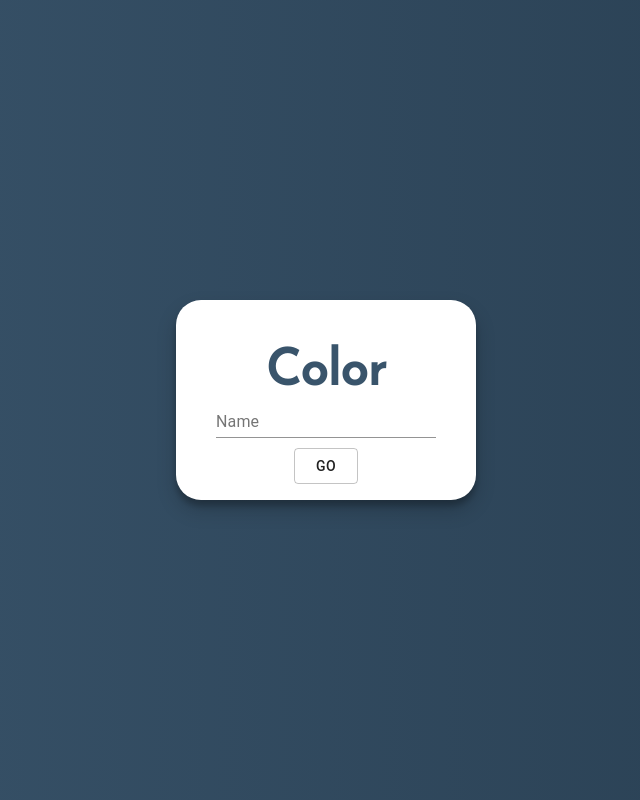
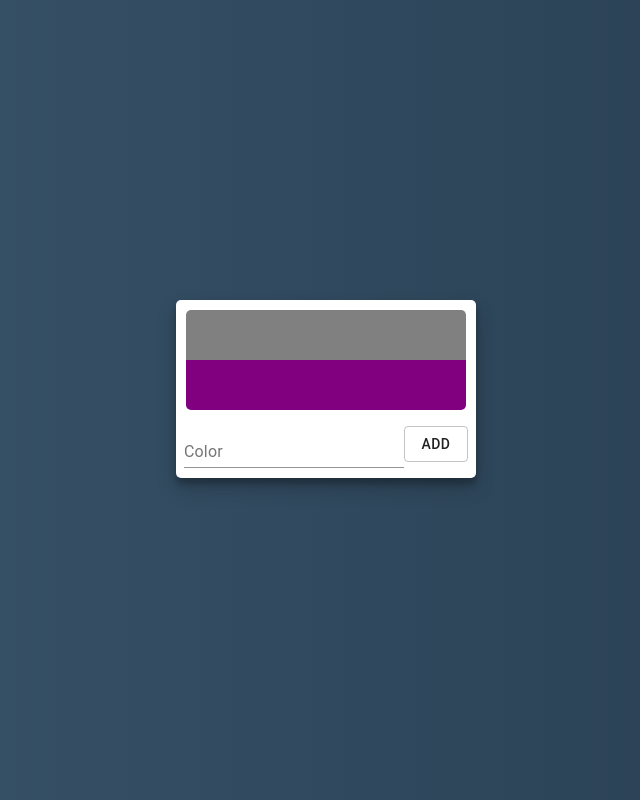
Before and after one commit to banjoanton/color-saver, a React app: page /users/1 in a window 1280 px wide. Shown: the whole page, without its empty margins (314-954 px from the left). Built offline with nearby package versions, Linux system fonts and the light colour scheme.

Commit message:
Added React Router Dom and refactored

```diff
--- a/src/client/App.js
+++ b/src/client/App.js
@@ -1,4 +1,5 @@
 import React, { useState } from 'react';
+import { BrowserRouter as Router, Route, Link } from 'react-router-dom';
 import StartPage from './components/StartPage';
 import UserPage from './components/UserPage';
 
@@ -7,14 +8,21 @@ import './app.css';
 const App = () => {
   const [user, setUser] = useState(null);
 
-  if (user) {
-    return <div><UserPage user={user} /></div>;
-  }
+  // if (user) {
+  //   return <div><UserPage user={user} /></div>;
+  // }
+
+  // return (
+  //   <div>
+  //     <StartPage setUser={setUser} />
+  //   </div>
+  // );
 
   return (
-    <div>
-      <StartPage setUser={setUser} />
-    </div>
+    <Router>
+      <Route exact path="/" render={() => <StartPage setUser={setUser} />} />
+      <Route exact path="/users/:user" render={({ match }) => <UserPage user={match.params.user} />} />
+    </Router>
   );
 };
 
--- a/src/client/app.css
+++ b/src/client/app.css
@@ -8,8 +8,64 @@ body {
 }
 
 h2 {
-    color: rgb(57,84,107);
+    color: rgb(33, 46, 58);
     font-size: 50px;
     font-family: "Josefin Sans", Roboto;
     height: 1px;
 }
+
+.container {
+    border-radius: 5px;
+    box-shadow: 0 10px 20px rgba(0, 0, 0, 0.19), 0 6px 6px rgba(0, 0, 0, 0.23);
+    background:#ffffff;
+
+    position: absolute;
+    left: 50%;
+    top: 50%;
+    margin: -100px 0 0 -150px;
+
+    min-height: 200px;
+    min-width: 300px;
+    width: 300px;
+
+    display: flex;
+    align-items: center;
+    justify-content: center;
+    flex-direction: column;
+
+    box-sizing: border-box;
+}
+
+/* start page */
+.start-box {
+  display: flex;
+  flex-direction: column;
+  justify-content: center;
+  align-items: center;
+  margin: 10px 0 10px 0;
+}
+
+
+/* color page */
+.color {
+    height: 50px;
+    background-color: rgb(33, 46, 58);
+    width: 280px;
+
+    color: white;
+    text-align: left;
+}
+
+.color-input {
+  display: flex;
+  flex-direction: row;
+  justify-content: center;
+  align-items: center;
+  margin: 10px 0 10px 0;
+}
+
+.color-box {
+    border-radius: 5px;
+    margin: 10px 0 0 0;
+    overflow: hidden;
+}
--- /dev/null
+++ b/src/client/components/Color.js
@@ -0,0 +1,14 @@
+import React from 'react';
+
+
+const Color = ({ color }) => {
+  const style = {
+    backgroundColor: color
+  };
+
+  return (
+    <div style={style} className="color" />
+  );
+};
+
+export default Color;
--- a/src/client/components/StartPage.js
+++ b/src/client/components/StartPage.js
@@ -2,52 +2,26 @@
 import React from 'react';
 import TextField from '@material-ui/core/TextField';
 import Button from '@material-ui/core/Button';
+import { useHistory } from 'react-router-dom';
 
 const StartPage = ({ setUser }) => {
+  const history = useHistory();
   const parent = {
-    borderRadius: '25px',
-    boxShadow: '0 10px 20px rgba(0, 0, 0, 0.19), 0 6px 6px rgba(0, 0, 0, 0.23)',
-    background: '#ffffff',
-    minHeight: '200px',
-    minWidth: '300px',
-    position: 'fixed',
-    top: '0',
-    bottom: '0',
-    left: '0',
-    right: '0',
-    width: '300px',
     height: '150px',
-    margin: 'auto',
-    display: 'flex',
-    alignItems: 'center',
-    justifyContent: 'center',
-    flexDirection: 'column'
   };
 
   const handleSubmit = (event) => {
     event.preventDefault();
     const name = event.target.name.value;
-    console.log(name);
-    setUser(name);
-  };
-
-  const child = {
-    width: '300px',
-    margin: '10px'
+    history.push(`/users/${name}`);
   };
 
   return (
-    <div style={parent}>
-      <form onSubmit={handleSubmit}>
-        <div style={child}>
-          <h2>Color</h2>
-        </div>
-        <div style={child}>
-          <TextField type="text" name="user" label="Name" id="name" />
-        </div>
-        <div style={child}>
-          <Button type="submit" variant="outlined">Go</Button>
-        </div>
+    <div style={parent} className="container">
+      <form className="start-box" onSubmit={handleSubmit}>
+        <h2>Color</h2>
+        <TextField style={{ margin: '10px' }} type="text" name="user" label="Name" id="name" />
+        <Button type="submit" variant="outlined">Go</Button>
       </form>
     </div>
   );
--- a/src/client/components/UserPage.js
+++ b/src/client/components/UserPage.js
@@ -1,49 +1,34 @@
 import React from 'react';
+import TextField from '@material-ui/core/TextField';
+import Button from '@material-ui/core/Button';
+import Color from './Color';
 
 const UserPage = ({ user }) => {
-  console.log('UserPage');
-
+  // override css
   const parent = {
-    borderRadius: '25px',
-    boxShadow: '0 10px 20px rgba(0, 0, 0, 0.19), 0 6px 6px rgba(0, 0, 0, 0.23)',
-    background: '#ffffff',
-
-    minWidth: '300px',
-    width: '300px',
     minHeight: '100px',
-
-    display: 'flex',
-    alignItems: 'center',
-    justifyContent: 'center',
-    flexDirection: 'column',
-
-    position: 'absolute',
-    left: '50%',
-    top: '50%',
-    margin: '-100px 0 0 -150px'
-
   };
 
-  const child = {
-    width: '300px',
-    height: '20px',
-    margin: '10px'
+  // handle adding a new color
+  const handleSubmit = (event) => {
+    event.preventDefault();
+    //TODO: add new color
+    console.log('submit');
   };
 
   return (
-    <div style={parent}>
-      <div style={child}>
-        add input here
+    <div style={parent} className="container">
+
+      <div className="color-box">
+        <Color color="gray" />
+        <Color color="purple" />
       </div>
-      <div style={child}>
-        add input there
-      </div>
-      <div style={child}>
-        add input fler
-      </div>
-      <div style={child}>
-        add input mere
-      </div>
+
+      <form className="color-input" onSubmit={handleSubmit}>
+        <TextField type="text" name="color" label="Color" id="color-input" />
+        <Button type="submit" variant="outlined">Add</Button>
+      </form>
+
     </div>
   );
 };
--- a/webpack.config.js
+++ b/webpack.config.js
@@ -8,7 +8,8 @@ module.exports = {
   entry: ['babel-polyfill', './src/client/index.js'],
   output: {
     path: path.join(__dirname, outputDirectory),
-    filename: 'bundle.js'
+    filename: 'bundle.js',
+    publicPath: '/'
   },
   module: {
     rules: [{
@@ -36,7 +37,8 @@ module.exports = {
     open: true,
     proxy: {
       '/api': 'http://localhost:8080'
-    }
+    },
+    historyApiFallback: true,
   },
   plugins: [
     new CleanWebpackPlugin([outputDirectory]),
```
Also changed, not shown: package.json (+4 -3 lines), .eslintrc.json, 1 other file. Lines whose indentation alone changed are shown as unchanged.
